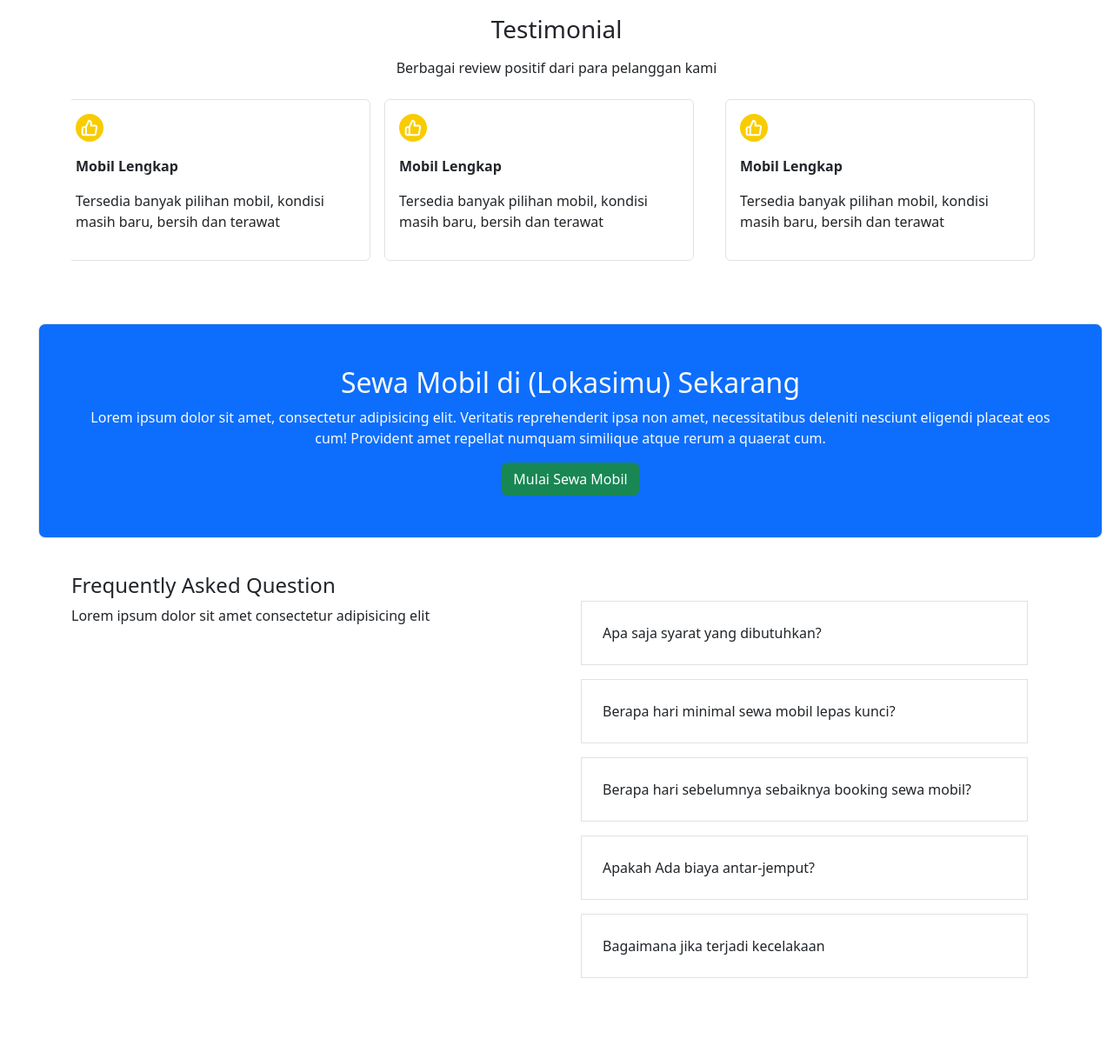
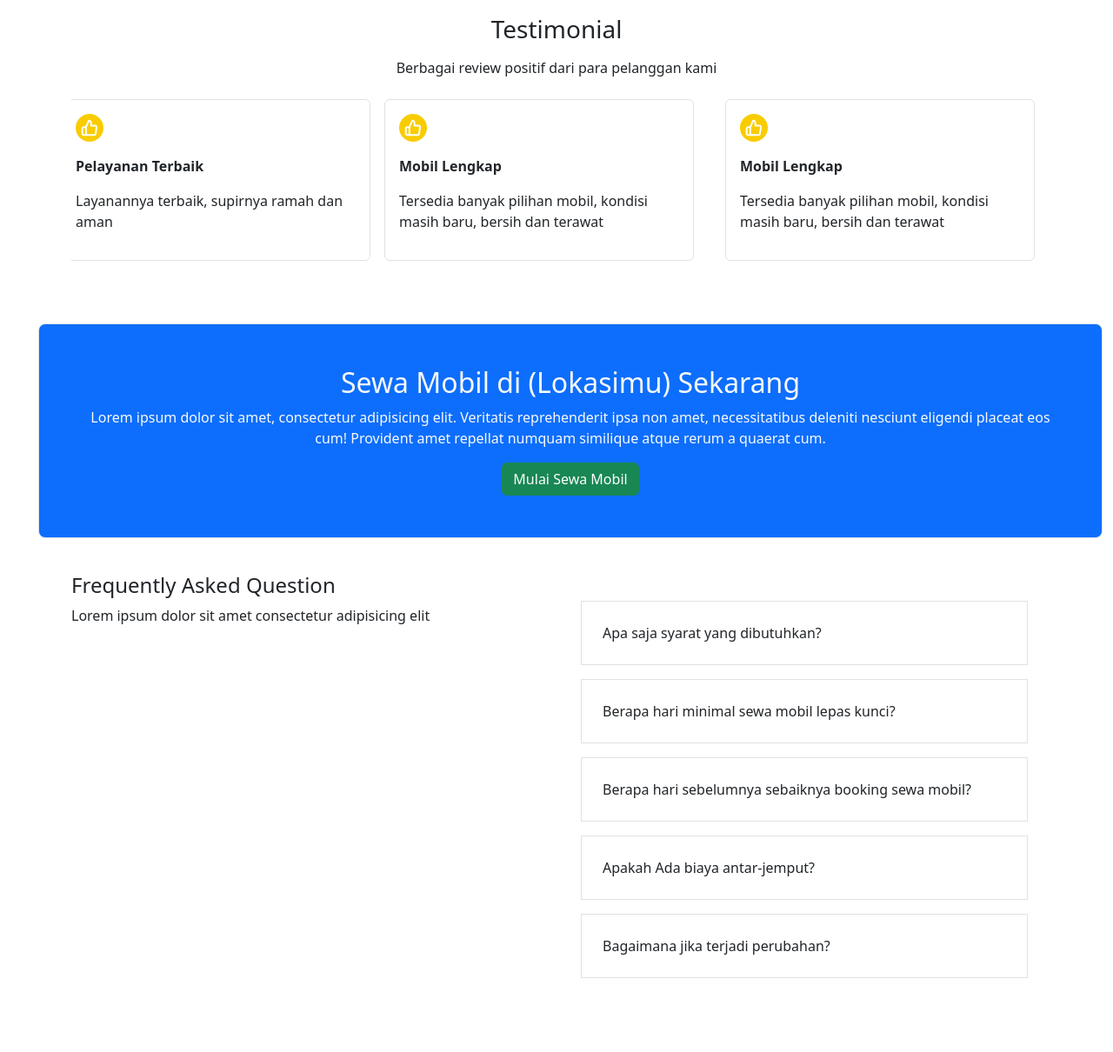
Before and after one commit to OverHeight/SinoPKL, a plain HTML site: page index.html in a window 1280 px wide. Shown: the part 1557-2767 px from the top of the page at 87% size. Drawn offline with Linux system fonts and the light colour scheme.

Commit message:
[Dilz] tes perubahan baru cuy

```diff
--- a/index.html
+++ b/index.html
@@ -99,8 +99,8 @@
                     <div class="carousel-inner d-flex">
                         <div class="carousel-item active w-50 border p-3 m-2 rounded">
                             <img src="./asset/icon_complete.svg" alt="">
-                            <p class="fw-bold mt-3">Mobil Lengkap</p>
-                            <p>Tersedia banyak pilihan mobil, kondisi masih baru, bersih dan terawat</p>
+                            <p class="fw-bold mt-3">Pelayanan Terbaik</p>
+                            <p>Layanannya terbaik, supirnya ramah dan aman</p>
                         </div>
                     <div class="carousel-item active w-50 border p-3 m-2 rounded">
                         <img src="./asset/icon_complete.svg" alt="">
@@ -159,7 +159,7 @@
                     <p class="m-3">Apakah Ada biaya antar-jemput?</p>
                 </div>
                 <div class="border col-sm p-2 my-3 w-100 ">
-                    <p class="m-3">Bagaimana jika terjadi kecelakaan</p>
+                    <p class="m-3">Bagaimana jika terjadi perubahan?</p>
                 </div>
             </div>
         </div>
```
